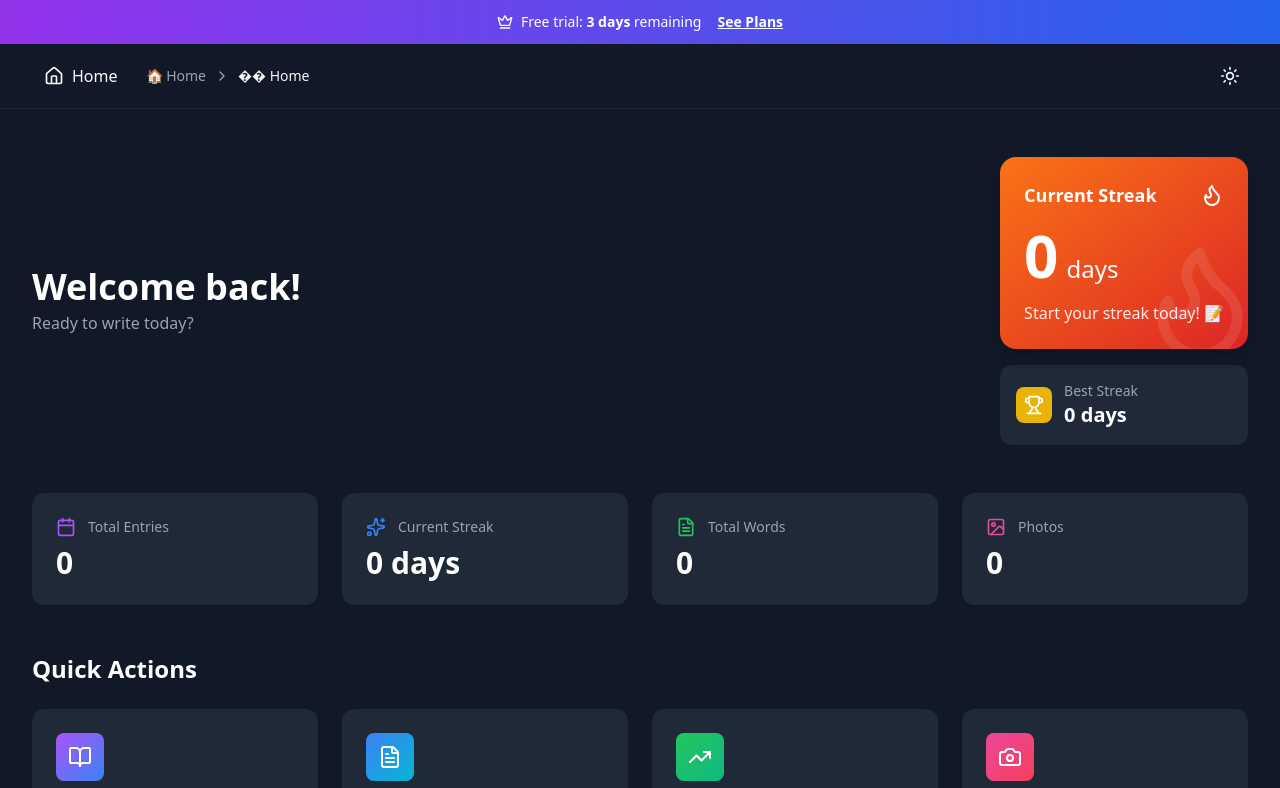
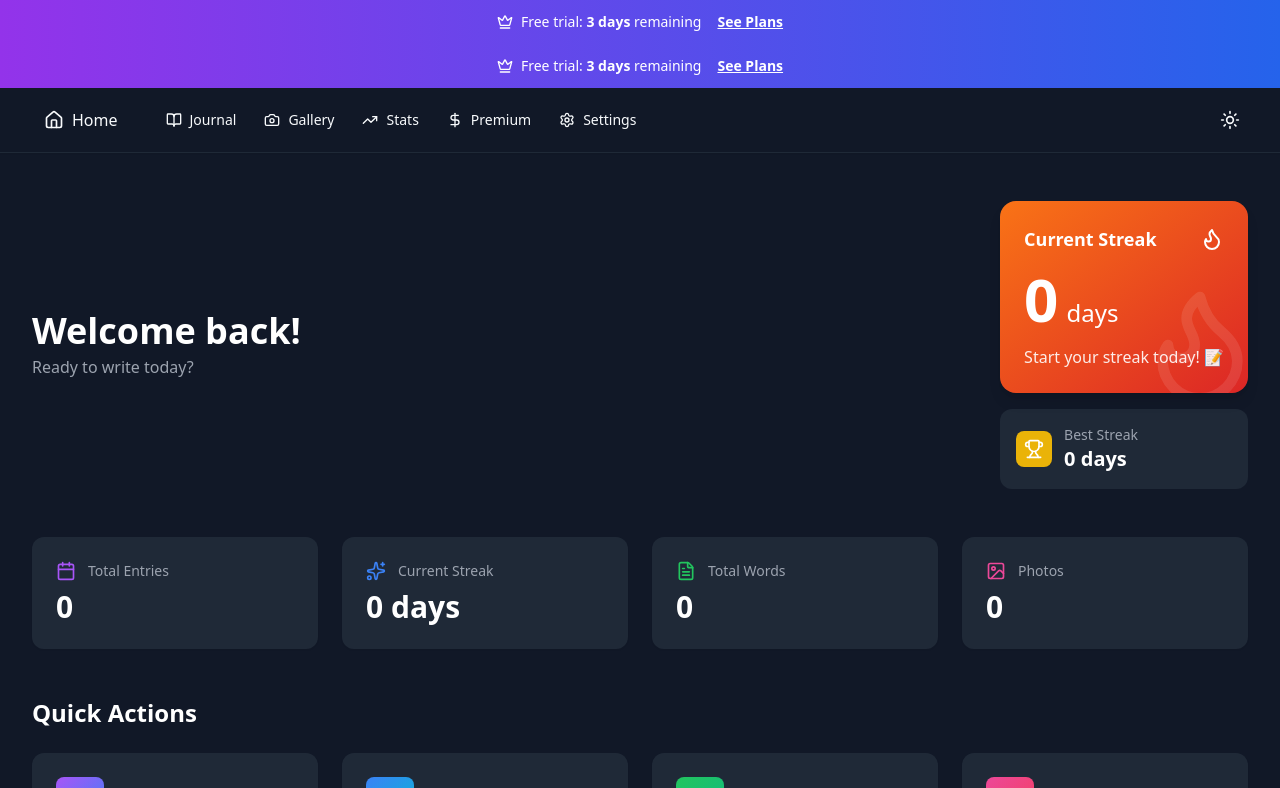
Before and after one commit to karimafendi70-sketch/starktest, a Next.js app: page /home in a window 1280 px wide. Shown: the top 788 px of the page. Built offline with nearby package versions, Linux system fonts and the light colour scheme.

Commit message:
Phase 6 & 7: Add trial banner and update header navigation
Co-authored-by: karimafendi70-sketch <259970082+karimafendi70-sketch@users.noreply.github.com>

```diff
--- a/components/Header.tsx
+++ b/components/Header.tsx
@@ -1,12 +1,13 @@
 "use client";
 
 import { useRouter, usePathname } from 'next/navigation';
-import { Home, Moon, Sun, Lock } from 'lucide-react';
+import { Home, Moon, Sun, Lock, BookOpen, Camera, TrendingUp, DollarSign, Settings } from 'lucide-react';
 import { useTheme } from '@/lib/theme-context';
 import { useAuth } from '@/lib/auth-context';
 import { useUser } from '@/lib/user-context';
 import { UserSwitcher } from './UserSwitcher';
 import { Breadcrumbs } from './Breadcrumbs';
+import { TrialBanner } from './TrialBanner';
 
 export function Header() {
   const router = useRouter();
@@ -27,12 +28,24 @@ export function Header() {
     router.push('/users');
   };
 
+  const navLinks = [
+    { href: '/journal', label: 'Journal', icon: <BookOpen className="w-4 h-4" /> },
+    { href: '/gallery', label: 'Gallery', icon: <Camera className="w-4 h-4" /> },
+    { href: '/statistics', label: 'Stats', icon: <TrendingUp className="w-4 h-4" /> },
+    { href: '/pricing', label: 'Premium', icon: <DollarSign className="w-4 h-4" /> },
+    { href: '/settings', label: 'Settings', icon: <Settings className="w-4 h-4" /> },
+  ];
+
   return (
+    <>
+      {/* Trial Banner */}
+      <TrialBanner />
+
       <header className="sticky top-0 z-50 bg-white dark:bg-gray-900 border-b border-gray-200 dark:border-gray-800 shadow-sm">
         <div className="max-w-7xl mx-auto px-4 sm:px-6 lg:px-8">
           <div className="flex items-center justify-between h-16">
-          {/* Left: Home Button */}
-          <div className="flex items-center gap-4">
+            {/* Left: Home Button + Navigation */}
+            <div className="flex items-center gap-2">
               <button
                 onClick={() => router.push('/home')}
                 className="flex items-center gap-2 px-3 py-2 rounded-lg hover:bg-gray-100 dark:hover:bg-gray-800 transition-colors"
@@ -42,8 +55,27 @@ export function Header() {
                 <span className="hidden sm:inline font-medium">Home</span>
               </button>
 
-            {/* Breadcrumbs */}
-            <div className="hidden md:block">
+              {/* Navigation Links - Desktop */}
+              <nav className="hidden lg:flex items-center gap-1 ml-4">
+                {navLinks.map((link) => (
+                  <button
+                    key={link.href}
+                    onClick={() => router.push(link.href)}
+                    className={`flex items-center gap-2 px-3 py-2 rounded-lg transition-colors ${
+                      pathname === link.href
+                        ? 'bg-blue-100 dark:bg-blue-900 text-blue-600 dark:text-blue-400'
+                        : 'hover:bg-gray-100 dark:hover:bg-gray-800'
+                    }`}
+                    title={link.label}
+                  >
+                    {link.icon}
+                    <span className="text-sm font-medium">{link.label}</span>
+                  </button>
+                ))}
+              </nav>
+
+              {/* Breadcrumbs - Tablet */}
+              <div className="hidden md:block lg:hidden ml-4">
                 <Breadcrumbs />
               </div>
             </div>
@@ -81,5 +113,6 @@ export function Header() {
           </div>
         </div>
       </header>
+    </>
   );
 }
```
Lines whose indentation alone changed are shown as unchanged.
